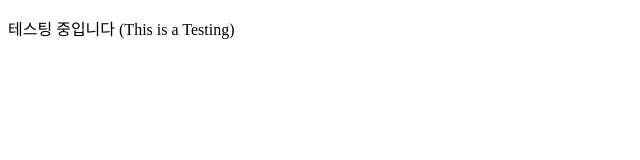
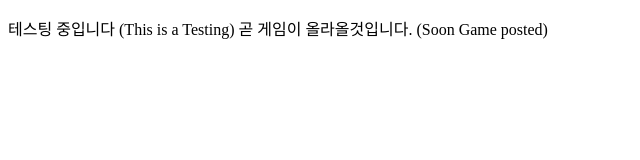
Before and after one commit to CHOI-JUN-WON/Game, a plain HTML site: page index.html in a window 1280 px wide. Shown: the whole page, without its empty margins (0-640 px from the left). Drawn offline with Linux system fonts and the light colour scheme.

Commit message:
Update index.html

```diff
--- a/index.html
+++ b/index.html
@@ -7,6 +7,6 @@
     <title>Testing</title>
 </head>
 <body>
-  <p>테스팅 중입니다 (This is a Testing)</p>
+  <p>테스팅 중입니다 (This is a Testing) 곧 게임이 올라올것입니다. (Soon Game posted)</p>
 </body>
 </html>
```
